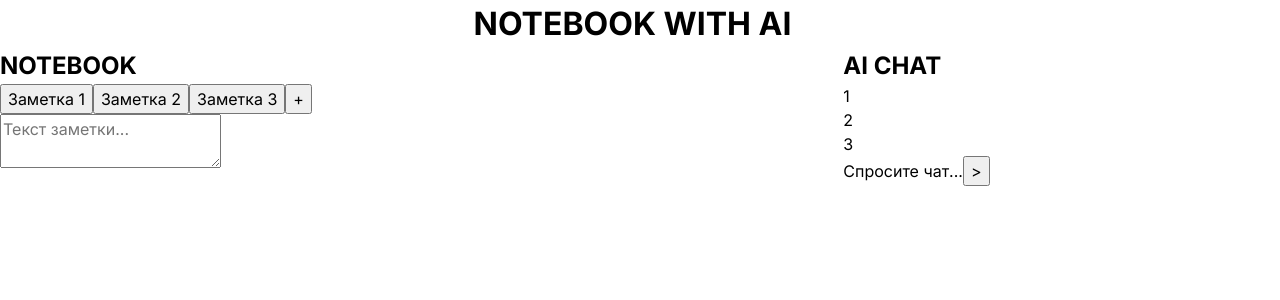
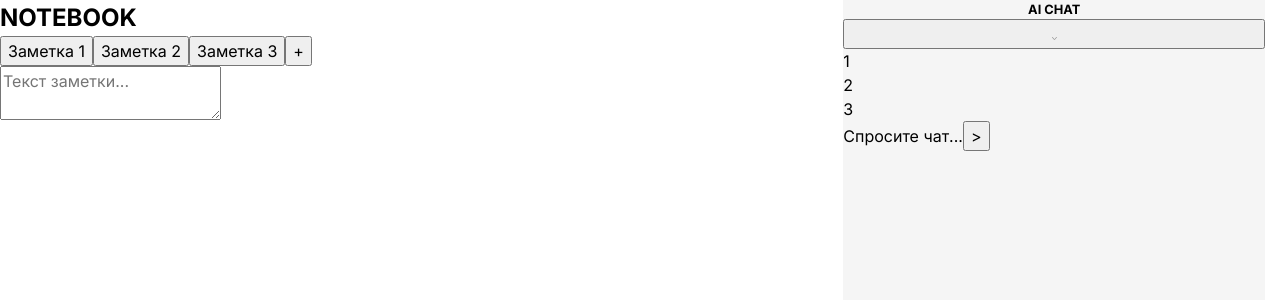
Before and after one commit to Liamm95/JS_StartPage, a React (Vite) app: page / in a window 1280 px wide. Shown: the top 300 px of the page. Built offline with nearby package versions, Linux system fonts and the light colour scheme.

Commit message:
refactor: update AiChat structure

```diff
--- a/src/App.jsx
+++ b/src/App.jsx
@@ -7,7 +7,7 @@ const App = () => {
   console.log("APP RENDE");
   return (
     <div className="app">
-      <h1 className="app__title">{projectName}</h1>
+      {/* <h1 className="app__title">{projectName}</h1> */}
       <div className="app__layout">
         {/* Список заметок */}
         <Notebook />
--- a/src/components/AiChat.css
+++ b/src/components/AiChat.css
@@ -2,4 +2,10 @@
   flex: 1;
   display: flex;
   flex-direction: column;
+  background-color: var(--color-gray-1);
 }
+
+.ai-chat__title {
+  font-size: 0.8rem;
+  text-align: center;
+}
--- a/src/components/AiChat.jsx
+++ b/src/components/AiChat.jsx
@@ -4,6 +4,23 @@ const AiChat = () => {
   return (
     <div className="ai-chat">
       <h2 className="ai-chat__title">AI CHAT</h2>
+      <button className="ai-chat__button">
+        <svg
+          width="5"
+          height="3"
+          viewBox="0 0 5 3"
+          fill="none"
+          xmlns="http://www.w3.org/2000/svg"
+        >
+          <path
+            fill-rule="evenodd"
+            clip-rule="evenodd"
+            d="M0.0815794 0.122369C0.184913 -0.0407897 0.359055 -0.0407897 0.462389 0.122369L2.25703 2.08112C2.36036 2.1899 2.53451 2.1899 2.63784 2.08112L4.43248 0.122369C4.53581 -0.0407897 4.70996 -0.0407897 4.81329 0.122369C4.92206 0.231142 4.92206 0.394938 4.81329 0.50371L3.02396 2.4614C2.70308 2.84211 2.19179 2.84211 1.87091 2.4614L0.0815794 0.50371C-0.0271931 0.394938 -0.0271931 0.231142 0.0815794 0.122369Z"
+            fill="black"
+            fill-opacity="0.4"
+          />
+        </svg>
+      </button>
       <div className="ai-chat__history">
         {/* История сообщений чата */}
         <ul className="tabs">
--- a/src/components/Notebook.css
+++ b/src/components/Notebook.css
@@ -2,4 +2,5 @@
   flex: 2;
   display: flex;
   flex-direction: column;
+  background-color: var(--color-white);
 }
```
